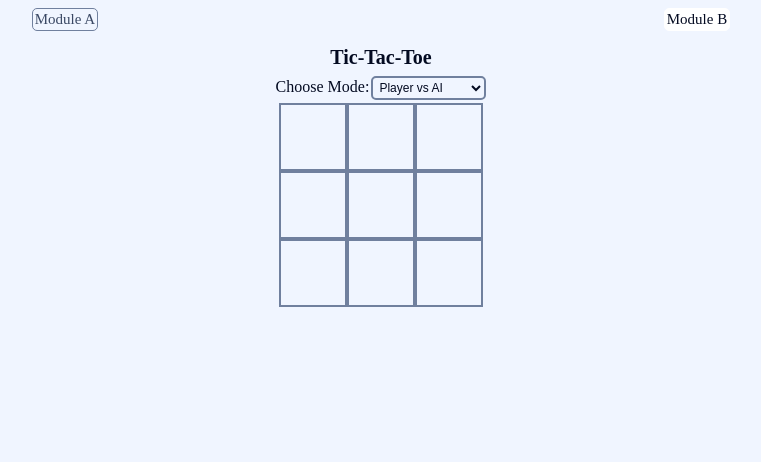
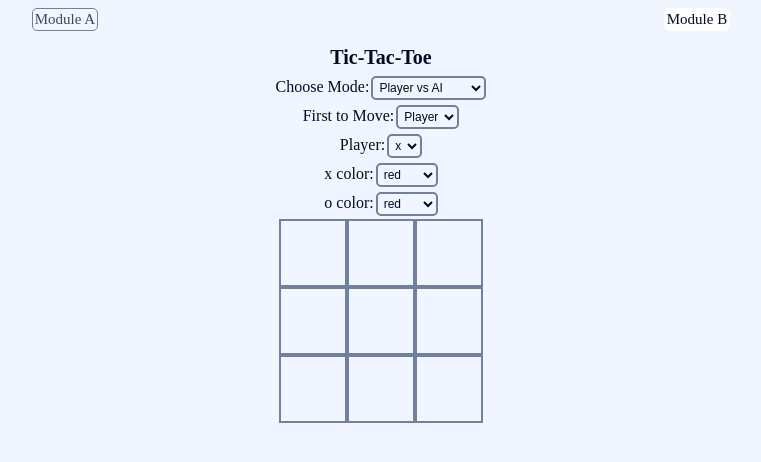
Before and after one commit to davidddx/ai-tic-tac-toe, a React (Vite) app in the folder hw1-search/: page / in a window 1280 px wide. Both pictures are taken after a click on the element "Module B". Shown: the top 462 px of the page, without its empty margins (259-1020 px from the left). Built offline with nearby package versions, Linux system fonts and the light colour scheme.

Commit message:
added color + char customization stuff

```diff
--- a/hw1-search/src/App.css
+++ b/hw1-search/src/App.css
@@ -199,10 +199,16 @@
 .eight-puzzle-footer {
 
 }
-.eight-puzzle-header, .tic-tac-toe-header {
+.eight-puzzle-header{
 	display: flex;
 	flex-direction: row;
 	justify-content: space-around;
+}
+.tic-tac-toe-header {
+	display: flex;
+	flex-direction: column;
+	justify-content: space-around;
+	align-items: center;
 }
 .puzzle-header-button, .puzzle-header-button-hover {
 	font-size: 12px;
--- a/hw1-search/src/ModuleB.jsx
+++ b/hw1-search/src/ModuleB.jsx
@@ -1,25 +1,122 @@
-import Button from './Button.jsx'
 import {Dropdown} from './Button.jsx'
 import {useState} from 'react'
 import sleep from './sleep.js'
 import * as user_settings from './TicTacToeSettings.jsx'
 import TreeNode from './Tree.js'
-import {run_minimax_on_game_tree, run_alpha_beta_pruning_on_game_tree, get_all_moves_normalized, construct_base_game_tree, check_win, normalize, denormalize} from './gameTreeFunctions.js'
+import {run_minimax_on_game_tree, run_alpha_beta_pruning_on_game_tree, construct_base_game_tree, check_win, normalize, denormalize, check_draw} from './gameTreeFunctions.js'
 import {turn_to_2d, board_string_to_array} from './boardFunctions.js'
-function TicTacToeHeader({selected_mode, set_selected_mode}) {
+function TicTacToeHeader({settings, set_settings, set_board}) {
 	const choose_mode_text = "Choose Mode"
+	const first_to_move_text = "First to Move"
 	const class_name = "attribute-dropdown"
-	const on_change = (e) => {
+	const on_change_mode = (e) => {
 		const options = e.target.options
 		const text = options[options.selectedIndex].textContent
-		console.log("TEXT: ", text)
-		set_selected_mode(text)
+		const cpy = settings.get_copy()
+		cpy.mode = text
+		set_settings(cpy)
+		set_board(user_settings.default_tic_tac_toe)
+		console.log("SETTING SETTINGS: ", cpy)
 	}
-	const mode_options = user_settings.mode_options
+	const on_change_first_to_move = (e) => {
+		const options = e.target.options
+		const text = options[options.selectedIndex].textContent
+		const cpy = settings.get_copy()
+		cpy.first_to_move = text
+		set_settings(cpy)
+		set_board(user_settings.default_tic_tac_toe)
+		console.log("SETTING SETTINGS: ", cpy)
+	}
+	const on_change_player = (e) => {
+		const options = e.target.options
+		const text = options[options.selectedIndex].textContent
+		const cpy = settings.get_copy()
+		cpy.user_char = text
+		if(settings.mode === user_settings.player_vs_ai_mode) {
+			cpy.ai_char = cpy.user_char === user_settings.x_char ? user_settings.o_char : user_settings.x_char
+		}
+		set_settings(cpy)
+		console.log("SETTING SETTINGS: ", cpy)
+	}
+	const on_change_player_1 = (e) => {
+		const options = e.target.options
+		const text = options[options.selectedIndex].textContent
+		const cpy = settings.get_copy()
+		cpy.user_1_char = text
+		cpy.user_2_char = text === user_settings.o_char ? user_settings.x_char : user_settings.o_char
+		set_settings(cpy)
+		console.log("SETTING SETTINGS: ", cpy)
+	}
+	const on_change_player_2 = (e) => {
+		const options = e.target.options
+		const text = options[options.selectedIndex].textContent
+		const cpy = settings.get_copy()
+		cpy.user_2_char = text
+		cpy.user_1_char = text === user_settings.o_char ? user_settings.x_char : user_settings.o_char
+		set_settings(cpy)
+		console.log("SETTING SETTINGS: ", cpy)
+	}
+	const on_change_ai_1 = (e) => {
+		const options = e.target.options
+		const text = options[options.selectedIndex].textContent
+		const cpy = settings.get_copy()
+		cpy.ai_1_char = text
+		cpy.ai_2_char = text === user_settings.o_char ? user_settings.x_char : user_settings.o_char
+		set_settings(cpy)
+		console.log("SETTING SETTINGS: ", cpy)
+	}
+	const on_change_ai_2 = (e) => {
+		const options = e.target.options
+		const text = options[options.selectedIndex].textContent
+		const cpy = settings.get_copy()
+		cpy.ai_2_char = text
+		cpy.ai_1_char = text === user_settings.o_char ? user_settings.x_char : user_settings.o_char
+		set_settings(cpy)
+		console.log("SETTING SETTINGS: ", cpy)
+	}
+	const on_change_x_color = (e) => {
+		const options = e.target.options
+		const text = options[options.selectedIndex].textContent
+		const cpy = settings.get_copy()
+		cpy.x_color = text
+		set_settings(cpy)
+		console.log("SETTING SETTINGS: ", cpy)
+	}
+	const on_change_o_color = (e) => {
+		const options = e.target.options
+		const text = options[options.selectedIndex].textContent
+		const cpy = settings.get_copy()
+		cpy.o_color = text
+		set_settings(cpy)
+		console.log("SETTING SETTINGS: ", cpy)
+	}
+	let first_to_move_options = user_settings.first_to_move_options_player_vs_ai
+	if(settings.mode === user_settings.player_vs_player_mode) {
+		first_to_move_options = user_settings.first_to_move_options_player_vs_player
+
+	}
+	else if(settings.mode === user_settings.ai_vs_ai_mode) {
+		first_to_move_options = user_settings.first_to_move_options_ai_vs_ai
+	}
+	const x_color_text = "x color"
+	const o_color_text = "o color"
 	return (
 		<div className="tic-tac-toe-header">
-			<Dropdown text={choose_mode_text} options={mode_options} class_name={class_name} on_change={on_change} selected={selected_mode}/>
-			<Button/>
+			<Dropdown text={choose_mode_text} options={user_settings.mode_options} class_name={class_name} on_change={on_change_mode} selected={settings.mode}/>
+			<Dropdown text={first_to_move_text} options={first_to_move_options} class_name={class_name} on_change={on_change_first_to_move} selected={settings.first_to_move}/>
+			{settings.mode === user_settings.player_vs_ai_mode &&
+				<Dropdown text={user_settings.player} options={user_settings.char_options} class_name={class_name} on_change={on_change_player} selected={settings.user_char}/> }
+			{settings.mode === user_settings.player_vs_player_mode &&
+				<Dropdown text={user_settings.player_1} options={user_settings.char_options} class_name={class_name} on_change={on_change_player_1} selected={settings.user_1_char}/> }
+			{settings.mode === user_settings.player_vs_player_mode &&
+				<Dropdown text={user_settings.player_2} options={user_settings.char_options} class_name={class_name} on_change={on_change_player_2} selected={settings.user_2_char}/>}
+			{settings.mode === user_settings.ai_vs_ai_mode &&
+				<Dropdown text={user_settings.ai_1} options={user_settings.char_options} class_name={class_name} on_change={on_change_ai_1} selected={settings.ai_1_char}/> }
+			{settings.mode === user_settings.ai_vs_ai_mode &&
+				<Dropdown text={user_settings.ai_2} options={user_settings.char_options} class_name={class_name} on_change={on_change_ai_2} selected={settings.ai_2_char}/>}
+			<Dropdown text={x_color_text} options={user_settings.available_colors} class_name={class_name} on_change={on_change_x_color} selected={settings.x_color}/>
+			<Dropdown text={o_color_text} options={user_settings.available_colors} class_name={class_name} on_change={on_change_o_color} selected={settings.o_color}/>
+
 		</div>
 	)
 
@@ -28,6 +125,7 @@ function TicTacToeHeader({selected_mode, set_selected_mode}) {
 function BoardImage({value, color, row_idx, col_idx}) {
 	const class_name = "center fit tic-tac-toe-image"
 	const img_src = user_settings.get_image(value, color)
+	console.log("row, col, value: ", [row_idx, col_idx, value])
 	return (
 		<div className={class_name} row_idx={row_idx} col_idx={col_idx}>
 			{img_src !== user_settings.none_char && <img className={class_name} src={img_src} row_idx={row_idx} col_idx={col_idx}/>}
@@ -37,7 +135,7 @@ function BoardImage({value, color, row_idx, col_idx}) {
 
 
 const do_ai_move = async (game_tree, board, num_rows, character) => {
-	//await sleep(1000)
+	await sleep(1000)
 	const board_normalized = normalize(board, num_rows)
 	const game_tree_after_move = game_tree.children.filter((x) => x.value === board_normalized.toString())[0]
 	console.log("Board normalized: ", board_normalized)
@@ -45,24 +143,56 @@ const do_ai_move = async (game_tree, board, num_rows, character) => {
 	const res = run_minimax_on_game_tree(game_tree_after_move, num_rows, character)
 	const res2 = run_alpha_beta_pruning_on_game_tree(game_tree_after_move, num_rows, character)
 	console.log("RES: ", res)
-	const denormalized_board = denormalize(board, board_string_to_array(res.value, num_rows), num_rows)
+	const denormalized_board = denormalize(board, board_string_to_array(res2.value, num_rows), num_rows)
 	console.log("denormalized board: ", denormalized_board)
-	return [res, denormalized_board]
+	return [res2, denormalized_board]
 }
 
-function BoardDisplay({board, num_rows, x_color, o_color, set_board, ui_lock, set_ui_lock, game_tree, set_game_tree}) {
+const invert = (character) => {
+	if(character !== user_settings.x_char && character !== user_settings.o_char) {
+		return user_settings.none_char
+	}
+	if(character === user_settings.x_char) {
+		console.log("returning o char")
+		return user_settings.o_char
+	}
+	return user_settings.x_char
+}
+
+function BoardDisplay({board, set_board, ui_lock, set_ui_lock, game_tree, set_game_tree, settings, turn}) {
 	const board_wrapper_classname = "board-wrapper"
-	const board_2d = turn_to_2d(board, num_rows)
+	const board_2d = turn_to_2d(board, settings.num_rows)
 	const row_class_name = "tic-tac-toe-row"
+	let invert_chars = false
+	if(settings.mode === user_settings.player_vs_ai_mode) {
+		if(settings.first_to_move === user_settings.player && settings.user_char === user_settings.o_char) {
+			invert_chars = true
+		}
+		else if(settings.first_to_move === user_settings.ai && settings.ai_char === user_settings.o_char) {
+			invert_chars = true
+		}
+	}
 	const generate_row = (entry, row_index) => {
+
+		const x_char_color = settings.x_color
+		const o_char_color = settings.o_color
+		let new_entry = entry
+		if(invert_chars) {
+			new_entry = entry.map((x) => invert(x))
+		}
+		console.log("ENTRY: ", entry)
+		console.log("NEW ENTRY: ", new_entry)
 		return (
 			<div className={row_class_name}>
-				{entry.map((x, index) => <BoardImage key={index} value={x} color={x === user_settings.x_char ? x_color : o_color} row_idx={row_index} col_idx={index}/>)}
+				{new_entry.map((x, index) => <BoardImage key={index} value={x} color={x === user_settings.x_char ? x_char_color : o_char_color} row_idx={row_index} col_idx={index}/>)}
 			</div>
 		)
 	}
-	if(check_win(board, user_settings.x_char, num_rows)) {
+	if(check_win(board, user_settings.x_char, settings.num_rows)) {
 		console.log("YOU WIN!!!")
+	}
+	else if(check_draw(board, settings.num_rows)) {
+		console.log("DRAW!")
 	}
 	const on_click = (e) => {
 		if(ui_lock) {
@@ -89,7 +219,7 @@ function BoardDisplay({board, num_rows, x_color, o_color, set_board, ui_lock, se
 		set_board(new_board)
 		set_ui_lock(true)
 		const perform_ai_move = async () => {
-			const [tree_after_ai_move, board_after_ai_move] = await do_ai_move(game_tree, new_board, num_rows, user_settings.o_char)
+			const [tree_after_ai_move, board_after_ai_move] = await do_ai_move(game_tree, new_board, settings.num_rows, user_settings.o_char)
 			set_board(board_after_ai_move)
 			set_game_tree(tree_after_ai_move)
 			console.log("Tree after ai move: ", tree_after_ai_move)
@@ -105,37 +235,42 @@ function BoardDisplay({board, num_rows, x_color, o_color, set_board, ui_lock, se
 
 }
 
-function TicTacToePuzzle({mode, num_rows, x_color, o_color}) {
-	const [board, set_board] = useState(user_settings.default_tic_tac_toe)
+function TicTacToePuzzle({settings, board, set_board}) {
 	const [game_tree, set_game_tree] = useState(construct_base_game_tree(user_settings.default_num_rows))
 	console.log("Game tree: ", game_tree)
 	const [ui_lock, set_ui_lock] = useState(false)
-	console.log("NORMALIZED num_rows=3: ", get_all_moves_normalized(['', '', '', '', '', '', '', '', ''], num_rows, user_settings.x_char))
-	console.log("NORMALIZED num_rows=4: ", get_all_moves_normalized(['', '', '', '', '', '', '', '', '', '', '', '', '', '', '', ''], 4, user_settings.x_char))
-	console.log("NORMALIZED num_rows=5: ", get_all_moves_normalized(['', '', '', '', '', '', '', '', '', '', '', '', '', '', '', '', '', '', '', '', '', '', '', '', ''], 5, user_settings.x_char))
+	let ui_lock_val = ui_lock
+	if(board.toString() === user_settings.default_tic_tac_toe.toString() && settings.mode === user_settings.player_vs_ai_mode && settings.first_to_move === user_settings.ai) {
+		ui_lock_val = true
+		const perform_ai_move = async (new_board) => {
+			const [tree_after_ai_move, board_after_ai_move] = await do_ai_move(game_tree, new_board, settings.num_rows, user_settings.x_char)
+			set_board(board_after_ai_move)
+			set_game_tree(tree_after_ai_move)
+		}
+		perform_ai_move(board)
+	}
+
 	return (
-		<BoardDisplay board={board} num_rows={num_rows} x_color={x_color} o_color={o_color} set_board={set_board} ui_lock={ui_lock} set_ui_lock={set_ui_lock} game_tree={game_tree} set_game_tree={set_game_tree}/>
+		<BoardDisplay board={board} set_board={set_board} ui_lock={ui_lock_val} set_ui_lock={set_ui_lock} game_tree={game_tree} set_game_tree={set_game_tree} settings={settings}/>
 	)
 
 }
 
 function ModuleB({active}) {
-	const [mode, set_mode] = useState(user_settings.default_mode)
-	const [num_rows, set_num_rows] = useState(user_settings.default_num_rows)
-	const [x_color, set_x_color] = useState(user_settings.default_x_color)
-	const [o_color, set_o_color] = useState(user_settings.default_o_color)
-	const [bg_color, default_bg_color] = useState(user_settings.default_bg_color)
+	const [settings, set_settings] = useState(new user_settings.UserSettings())
+	const [board, set_board] = useState(user_settings.default_tic_tac_toe)
 	if(!active) {
 		return (null)
 	}
+	console.log("Settings: ", settings)
 	return (
 		<div className="module">
 			<div className="tic-tac-toe-wrapper">
 				<div className="puzzle-title">
 					Tic-Tac-Toe
 				</div>
-				<TicTacToeHeader selected_mode={mode} set_selected_mode={set_mode}/>
-				<TicTacToePuzzle mode={mode} num_rows={num_rows} x_color={x_color} o_color={o_color}/>
+				<TicTacToeHeader settings={settings} set_settings={set_settings} set_board={set_board}/>
+				<TicTacToePuzzle settings={settings} board={board} set_board={set_board}/>
 			</div>
 		</div>
 	)
--- a/hw1-search/src/TicTacToeSettings.jsx
+++ b/hw1-search/src/TicTacToeSettings.jsx
@@ -4,11 +4,15 @@ export const player_vs_player_mode = "Player vs Player"
 export const default_mode = player_vs_ai_mode
 export const mode_options = [ai_vs_ai_mode, player_vs_ai_mode, player_vs_player_mode]
 export const player = "Player"
+export const player_1 = "Player 1"
+export const player_2 = "Player 2"
 export const ai = "AI"
 export const ai_1 = "AI 1"
 export const ai_2 = "AI 2"
 export const default_first_to_move = player
 export const first_to_move_options_player_vs_ai = [player, ai]
+export const first_to_move_options_player_vs_player = [player_1, ai_2]
+export const first_to_move_options_ai_vs_ai = [ai_1, ai_2]
 export const red_color = "red"
 export const black_color = "black"
 export const blue_color = "blue"
@@ -22,16 +26,20 @@ export const default_x_color = red_color
 export const default_o_color = red_color
 export const default_tic_tac_toe = ['', '', '', '', '', '', '', '', '']
 export const default_num_rows = 3
+export const num_row_options = [3, 4, 5, 6, 7, 8, 9, 10]
 export const x_char = 'x'
 export const o_char = 'o'
+export const char_options = [x_char, o_char]
 export const max_char = x_char
 export const min_char = o_char
 export const none_char = ''
 export const minimax_algorithm_name = "Minimax"
 export const alpha_beta_pruning_algorithm_name = "Alpha-Beta Pruning"
+export const algorithm_options = [minimax_algorithm_name, alpha_beta_pruning_algorithm_name]
 const x_dir_path = './images/x_tic_tac_toe'
 const o_dir_path = './images/o_tic_tac_toe'
 export const user_char = x_char
+export const ai_char = o_char
 export const get_image = (value, color) => {
 	console.assert(value === o_char || value === x_char || value === none_char, `INVALID VALUE ${value} TO GET IMAGE`)
 	if(value === none_char) {
@@ -56,13 +64,26 @@ export class UserSettings {
 		this.o_color = default_o_color
 		this.num_rows = default_num_rows
 		this.user_char = user_char
+		this.ai_char = ai_char
 		this.ai_1_char = x_char
 		this.ai_2_char = o_char
+		this.user_1_char = x_char
+		this.user_2_char = o_char
 		this.algorithm = minimax_algorithm_name
+		this.ai_1_algorithm = minimax_algorithm_name
+		this.ai_2_algorithm = minimax_algorithm_name
 	}
 	get_copy() {
 		console.log("Getting copy of obj ", this)
 		const obj = new UserSettings()
+		obj.mode = this.mode
+		obj.first_to_move = this.first_to_move
+		obj.x_color = this.x_color
+		obj.o_color = this.o_color
+		obj.num_rows = this.num_rows
+		obj.user_char = this.user_char
+		obj.ai_1_char = this.ai_1_char
+		obj.algorithm = this.algorithm
 		return obj
 	}
 }
```
Also changed, not shown: hw1-search/src/gameTreeFunctions.js (+20 -3 lines).
